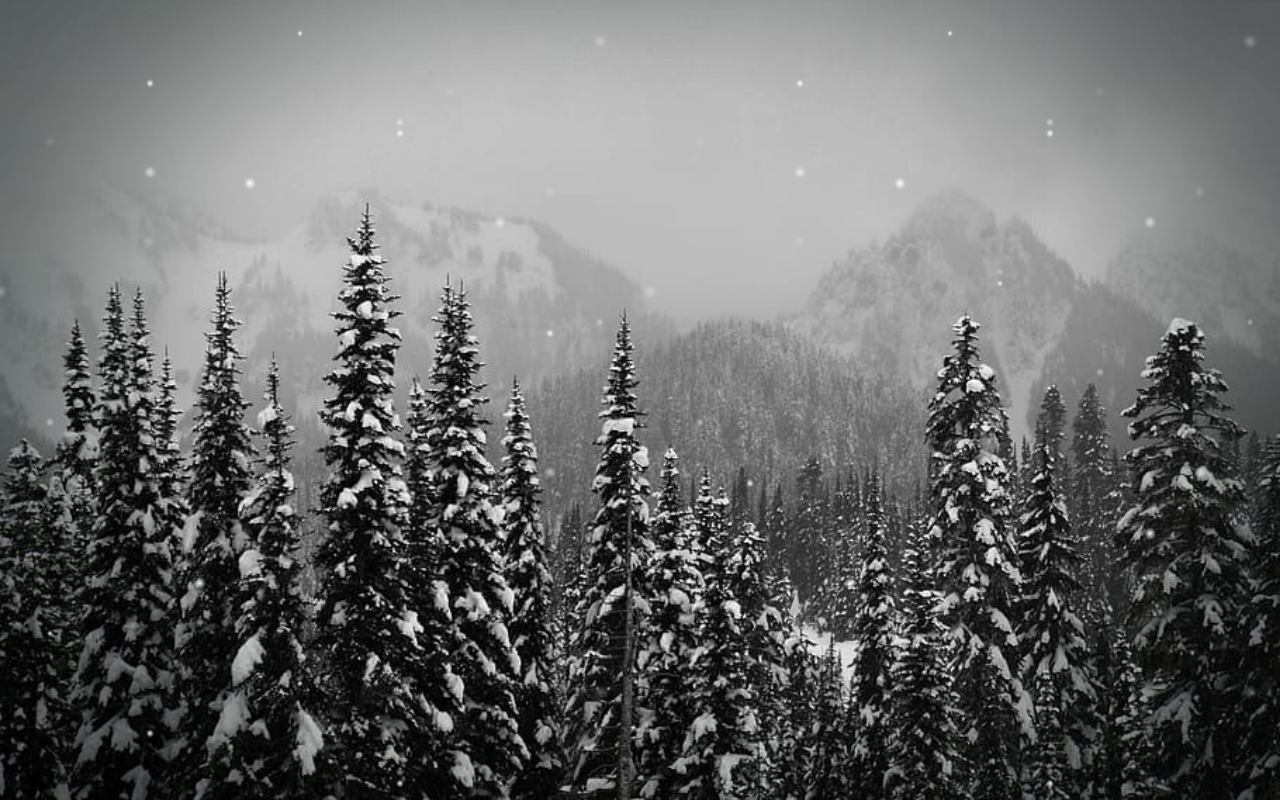
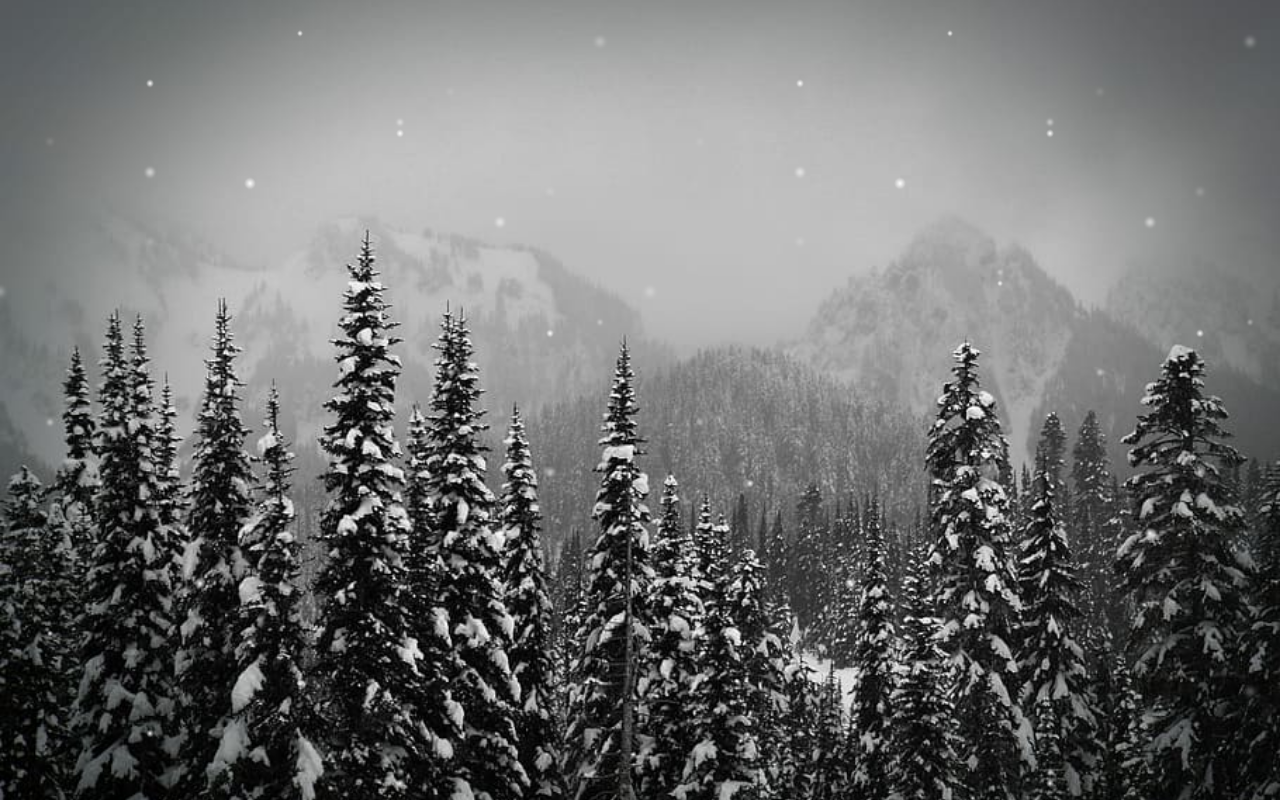
Before and after one commit to laman-isg/Snow-Animation, a plain HTML site: page index.html in a window 1280 px wide. Drawn offline with Linux system fonts and the light colour scheme.

Commit message:
Update style.css

```diff
--- a/css/style.css
+++ b/css/style.css
@@ -17,7 +17,7 @@ body {
     background: url("../images/bg.jpeg");
     background-size: cover;
     background-repeat: no-repeat;
-    background-position: center bottom;
+    background-position: center;
     position: relative;
     overflow: hidden;
 }
```
